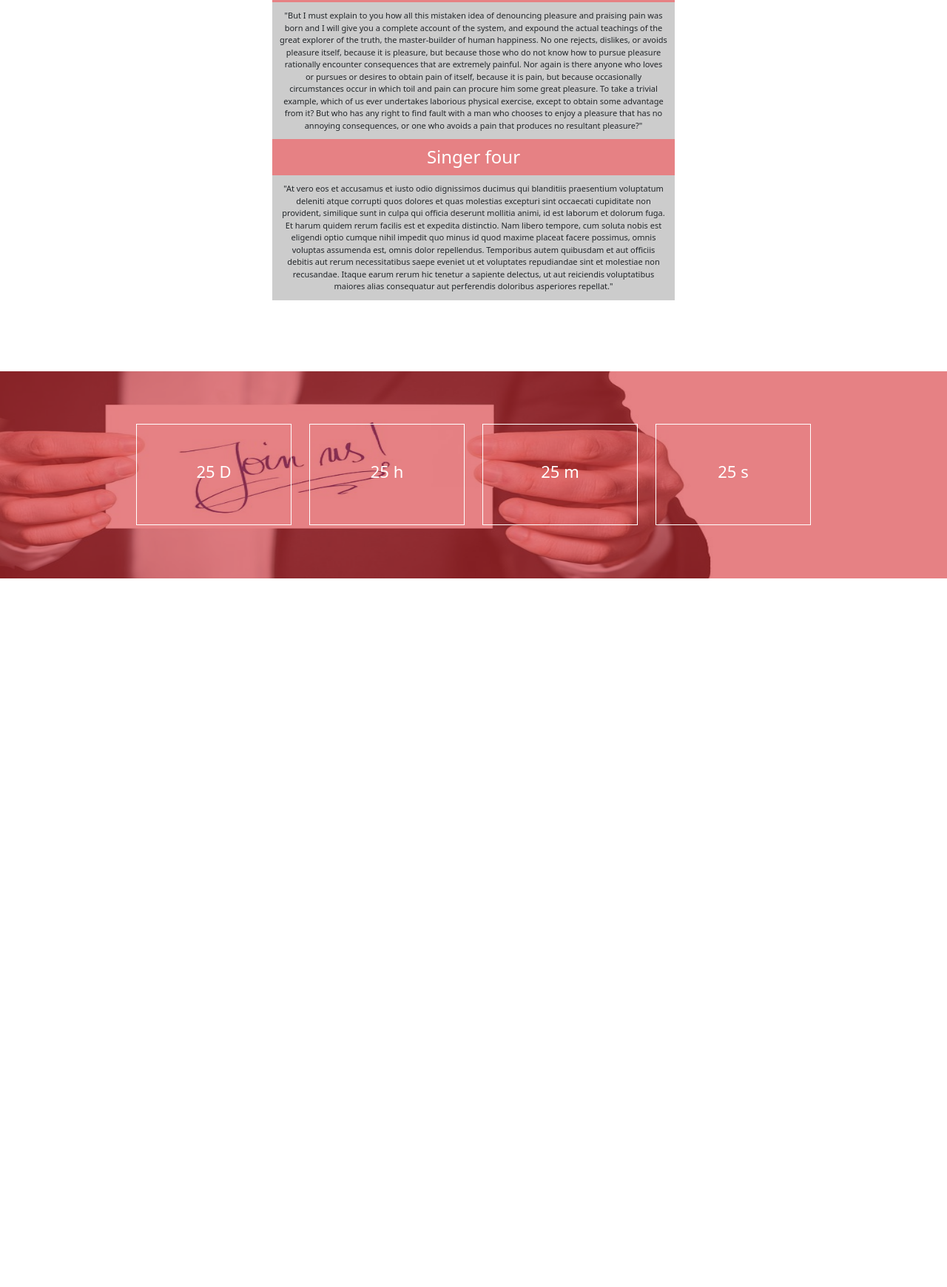
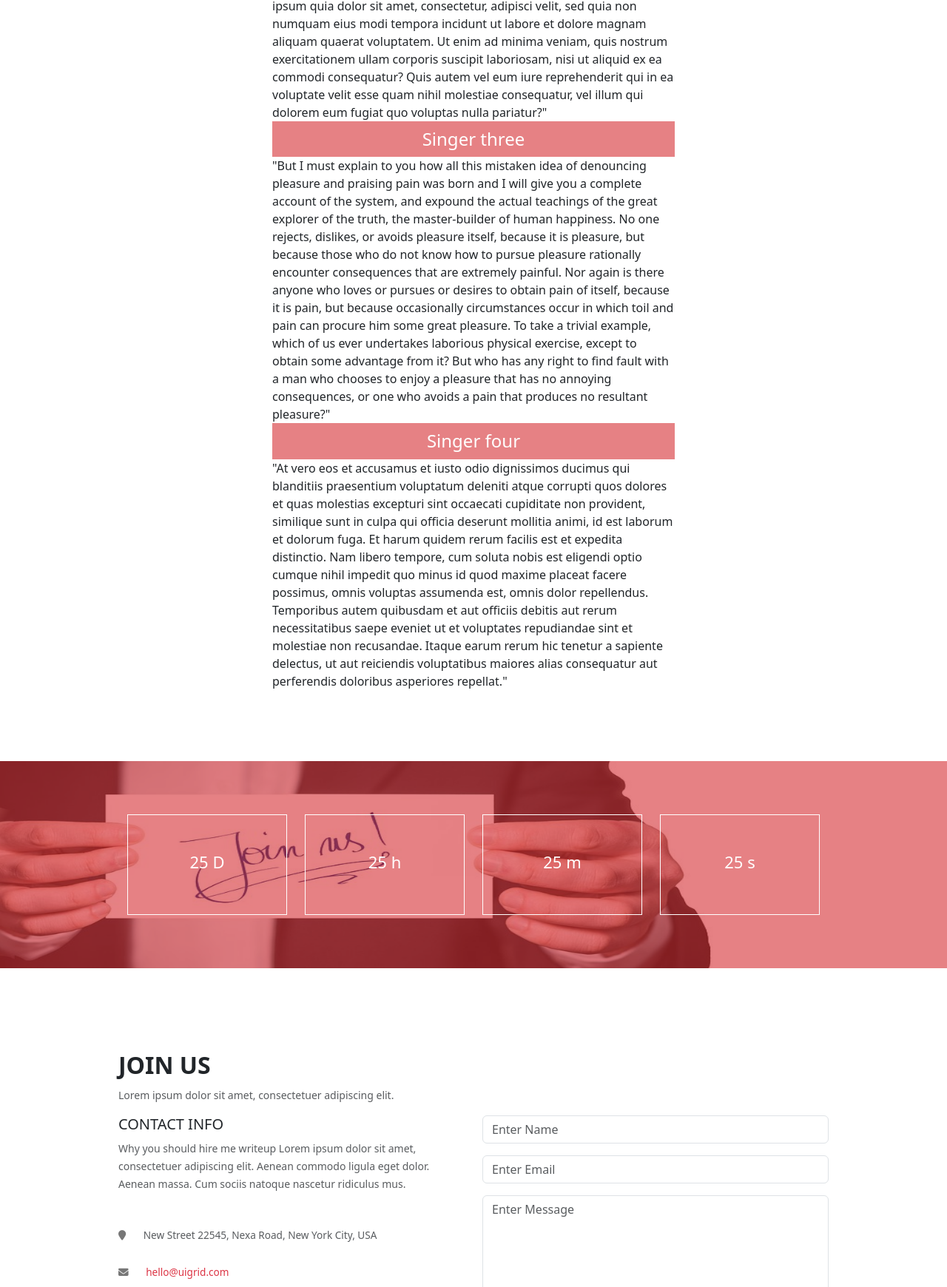
Before and after one commit to mostafaAboelhadid/party, a plain HTML site: page index.html in a window 1280 px wide. Shown: the part 1060-2800 px from the top of the page at 74% size. Before the commit the page ends 1890 px from the top, so only its background shows below. Drawn offline with Linux system fonts and the light colour scheme.

Commit message:
add contact

```diff
--- a/css/style.css
+++ b/css/style.css
@@ -89,3 +89,26 @@
     font-size: 22px;
     display: block;
 }
+
+/* contact */
+
+.tele {
+    font-size: 0.85em;
+}
+.tele p{
+    margin-bottom: 30px;
+}
+.tele i{
+    margin-right: 20px;
+    color: #777;
+}
+.con-social i{
+    margin-right: 10px;
+    border: 1px solid #999;
+    width: 35px;
+    height: 35px;
+    line-height: 37px;
+    cursor: pointer;
+    text-align: center;
+    color: #777;
+}
--- a/index.html
+++ b/index.html
@@ -58,7 +58,8 @@
         <div class="singers w-50 m-auto ">
             <div>
                 <h3>Singer one</h3>
-                <p>"Lorem ipsum dolor sit amet, consectetur adipiscing elit, sed do eiusmod tempor incididunt ut labore
+                <article>"Lorem ipsum dolor sit amet, consectetur adipiscing elit, sed do eiusmod tempor incididunt ut
+                    labore
                     et
                     dolore magna aliqua. Ut enim ad minim veniam, quis nostrud exercitation ullamco laboris nisi ut
                     aliquip
@@ -66,11 +67,12 @@
                     dolore eu
                     fugiat nulla pariatur. Excepteur sint occaecat cupidatat non proident, sunt in culpa qui officia
                     deserunt mollit anim id est laborum."
-                </p>
+                </article>
             </div>
             <div>
                 <h3>Singer two</h3>
-                <p>"Sed ut perspiciatis unde omnis iste natus error sit voluptatem accusantium doloremque laudantium,
+                <article>"Sed ut perspiciatis unde omnis iste natus error sit voluptatem accusantium doloremque
+                    laudantium,
                     totam
                     rem aperiam, eaque ipsa quae ab illo inventore veritatis et quasi architecto beatae vitae dicta sunt
                     explicabo. Nemo enim ipsam voluptatem quia voluptas sit aspernatur aut odit aut fugit, sed quia
@@ -84,11 +86,12 @@
                     vel eum iure reprehenderit qui in ea voluptate velit esse quam nihil molestiae consequatur, vel
                     illum
                     qui dolorem eum fugiat quo voluptas nulla pariatur?"
-                </p>
+                </article>
             </div>
             <div>
                 <h3>Singer three</h3>
-                <p>"But I must explain to you how all this mistaken idea of denouncing pleasure and praising pain was
+                <article>"But I must explain to you how all this mistaken idea of denouncing pleasure and praising pain
+                    was
                     born
                     and I will give you a complete account of the system, and expound the actual teachings of the great
                     explorer of the truth, the master-builder of human happiness. No one rejects, dislikes, or avoids
@@ -103,11 +106,12 @@
                     right to find fault with a man who chooses to enjoy a pleasure that has no annoying consequences, or
                     one
                     who avoids a pain that produces no resultant pleasure?"
-                </p>
+                </article>
             </div>
             <div>
                 <h3>Singer four</h3>
-                <p>"At vero eos et accusamus et iusto odio dignissimos ducimus qui blanditiis praesentium voluptatum
+                <article>"At vero eos et accusamus et iusto odio dignissimos ducimus qui blanditiis praesentium
+                    voluptatum
                     deleniti atque corrupti quos dolores et quas molestias excepturi sint occaecati cupiditate non
                     provident, similique sunt in culpa qui officia deserunt mollitia animi, id est laborum et dolorum
                     fuga.
@@ -118,7 +122,7 @@
                     earum
                     rerum hic tenetur a sapiente delectus, ut aut reiciendis voluptatibus maiores alias consequatur aut
                     perferendis doloribus asperiores repellat."
-                </p>
+                </article>
             </div>
         </div>
     </section>
@@ -128,24 +132,24 @@
     <section id="details" class="mb-5">
         <div class="details-bg">
             <div class="layer">
-                <div class="countdow container w-75 m-auto row align-items-center h-100 text-center text-white">
+                <div class="countdow w-75 m-auto row align-items-center h-100 text-center text-white">
 
-                    <div class="col-md-3 col-sm-6">
+                    <div class="col-md-3">
                         <div>
                             <h3>25 D</h3>
                         </div>
                     </div>
-                    <div class="col-md-3 col-sm-6">
+                    <div class="col-md-3">
                         <div>
                             <h3>25 h</h3>
                         </div>
                     </div>
-                    <div class="col-md-3 col-sm-6">
+                    <div class="col-md-3">
                         <div>
                             <h3>25 m</h3>
                         </div>
                     </div>
-                    <div class="col-md-3 col-sm-6">
+                    <div class="col-md-3">
                         <div>
                             <h3>25 s</h3>
                         </div>
@@ -157,6 +161,63 @@
         </div>
     </section>
 
+    <!-- contact -->
+
+    <section id="contact" class="my-5 py-5">
+        <div class="w-75 m-auto">
+
+            <div class="py-3">
+                <h2 class="fs-2 fw-bolder">JOIN US</h2>
+                <small class="text-muted">Lorem ipsum dolor sit amet, consectetuer adipiscing elit.</small>
+            </div>
+
+            <div class="row">
+
+                <div class="col-md-6 col-sm-12">
+                    <div class="ontant-info">
+
+                        <h5>CONTACT INFO</h5>
+                        <small class="text-muted">Why you should hire me writeup Lorem ipsum dolor sit amet,
+                            consectetuer adipiscing elit. Aenean commodo ligula eget dolor. Aenean massa. Cum sociis
+                            natoque nascetur ridiculus mus.</small>
+
+                        <div class="my-5 tele text-muted">
+                            <p><i class="fa fa-map-marker"></i> New Street 22545, Nexa Road, New York City, USA</p>
+                            <p class="text-danger"><i class="fa fa-envelope"></i> hello@uigrid.com</p>
+                            <p><i class="fa fa-phone"></i> 001-000-000-000</p>
+                        </div>
+
+                        <div class="con-social">
+
+                            <i class="fa-brands fa-facebook-f "></i>
+                            <i class="fa-brands fa-twitter"></i>
+                            <i class="fa-brands fa-google-plus-g"></i>
+                            <i class="fa-brands fa-github"></i>
+                            <i class="fa-brands fa-behance"></i>
+                            <i class="fa-brands fa-dribbble"></i>
+
+                        </div>
+
+                    </div>
+                </div>
+
+                <div class="col-md-6 col-sm-12">
+                    <form>
+                        <input class="form-control input-lg mb-3" type="text" placeholder="Enter Name">
+                        <input class="form-control input-lg mb-3" type="email" placeholder="Enter Email">
+                        <textarea class="form-control input-lg mb-3" rows="6" placeholder="Enter Message"></textarea>
+                        <span id="char" class="text-danger fs-6">100</span>
+                        <small>characyer Reamining</small>
+                        <button class="btn btn-danger text-white rounded-0 mt-3 d-block ">Send Message</button>
+
+                    </form>
+                </div>
+
+            </div>
+
+        </div>
+    </section>
+
     <script src="./js/jquery-3.6.3.min.js"></script>
     <script src="./js/bootstrap.bundle.min.js"></script>
     <script src="./js/main.js"></script>
```
